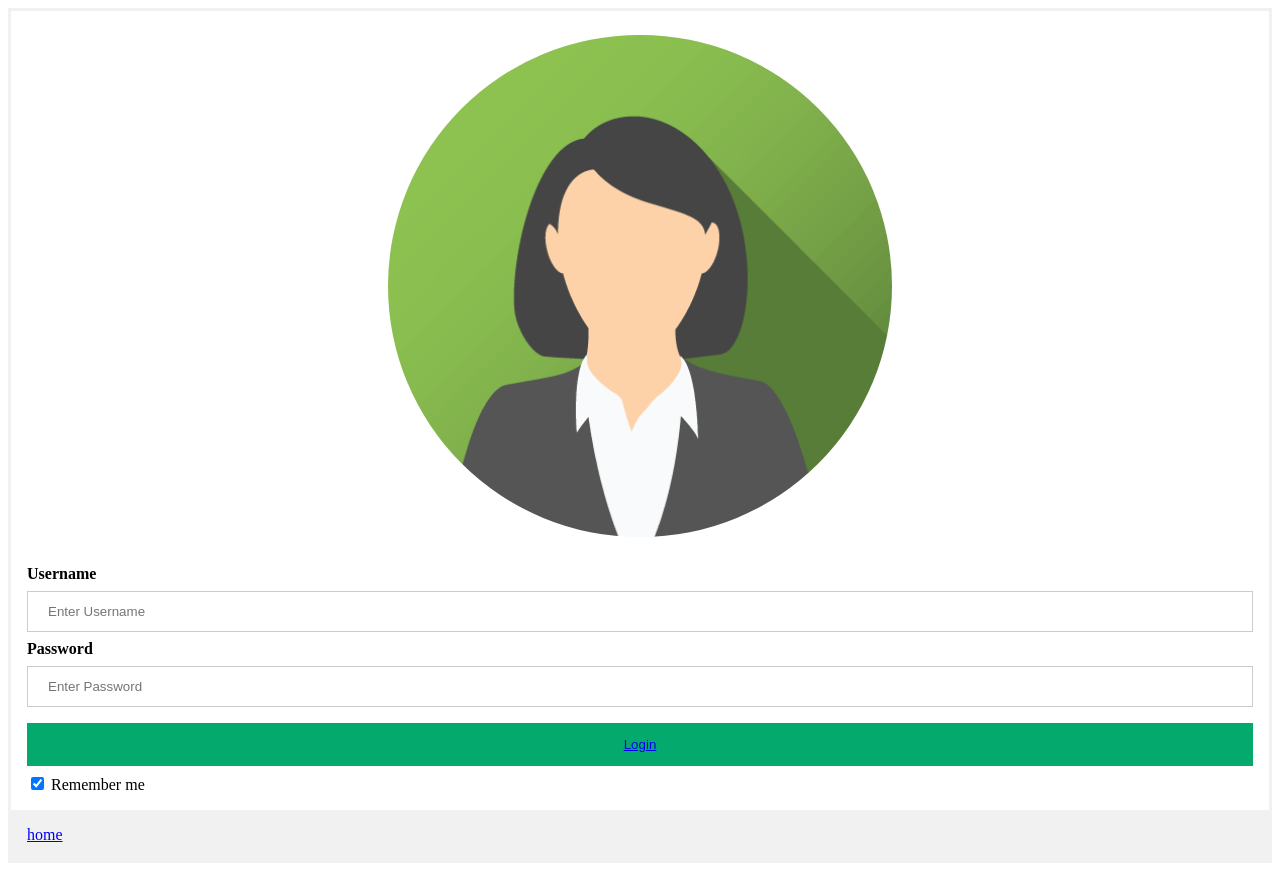
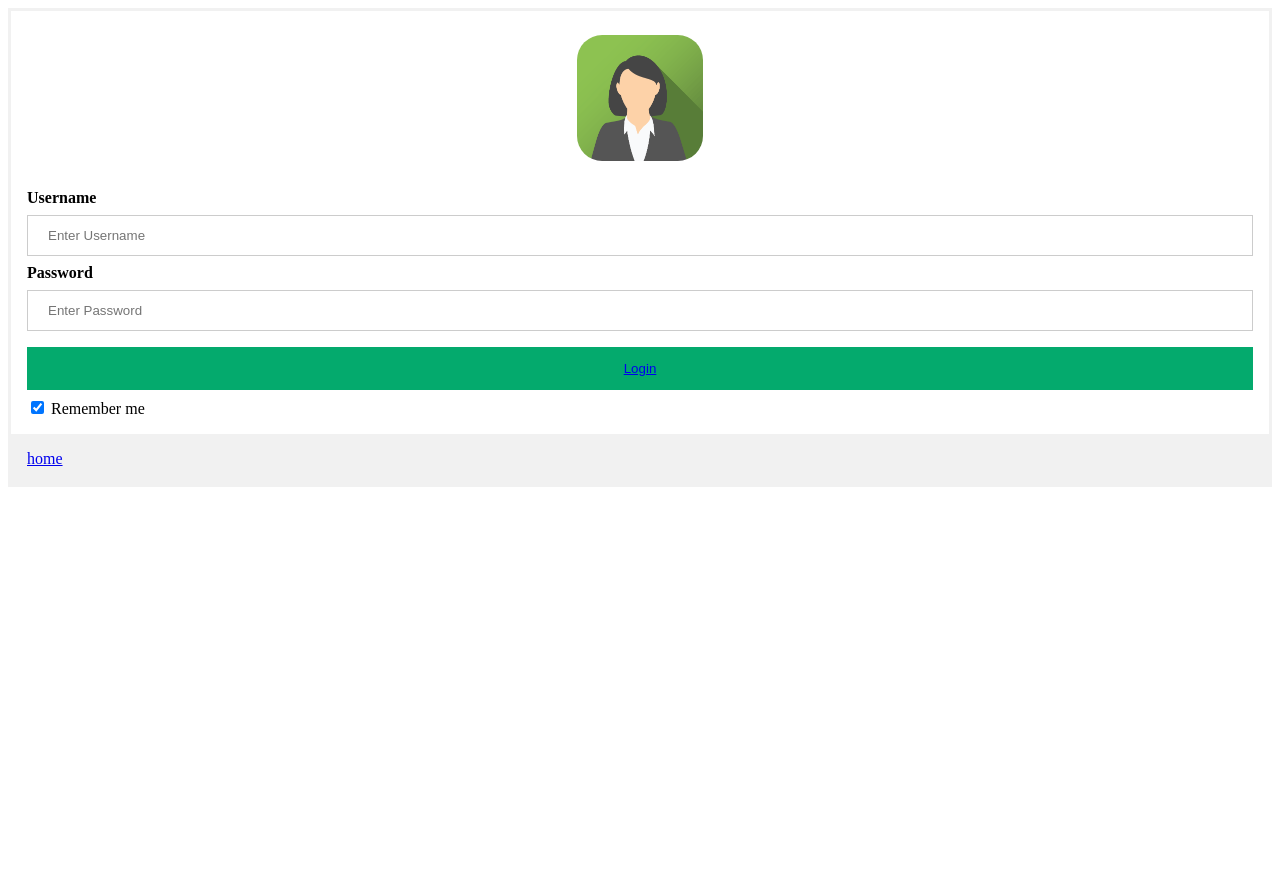
Before and after one commit to AnyNotThing/ams4.github.io, a plain HTML site: page logiin.html in a window 1280 px wide. After the commit the page ends 800 px from the top, so only its background shows below. Drawn offline with Linux system fonts and the light colour scheme.

Commit message:
Update css for login.css

```diff
--- a/css/css for login.css
+++ b/css/css for login.css
@@ -1,9 +1,9 @@
-/* Bordered form */
+
 form {
     border: 3px solid #f1f1f1;
   }
 
-  /* Full-width inputs */
+
   input[type=text], input[type=password] {
     width: 100%;
     padding: 12px 20px;
@@ -13,7 +13,7 @@ form {
     box-sizing: border-box;
   }
 
-  /* Set a style for all buttons */
+
   button {
     background-color: #04AA6D;
     color: white;
@@ -24,42 +24,40 @@ form {
     width: 100%;
   }
 
-  /* Add a hover effect for buttons */
+
   button:hover {
     opacity: 0.8;
   }
 
-  /* Extra style for the cancel button (red) */
+
   .cancelbtn {
     width: auto;
     padding: 10px 18px;
     background-color: #f44336;
   }
 
-  /* Center the avatar image inside this container */
+
   .imgcontainer {
     text-align: center;
     margin: 24px 0 12px 0;
   }
-
-  /* Avatar image */
-  img.avatar {
-    width: 40%;
-    border-radius: 50%;
+    img.avatar {
+    width: 10%;
+    border-radius: 20%;
   }
 
-  /* Add padding to containers */
+
   .container {
     padding: 16px;
   }
 
-  /* The "Forgot password" text */
+
   span.psw {
     float: right;
     padding-top: 16px;
   }
 
-  /* Change styles for span and cancel button on extra small screens */
+
   @media screen and (max-width: 300px) {
     span.psw {
       display: block;
```
